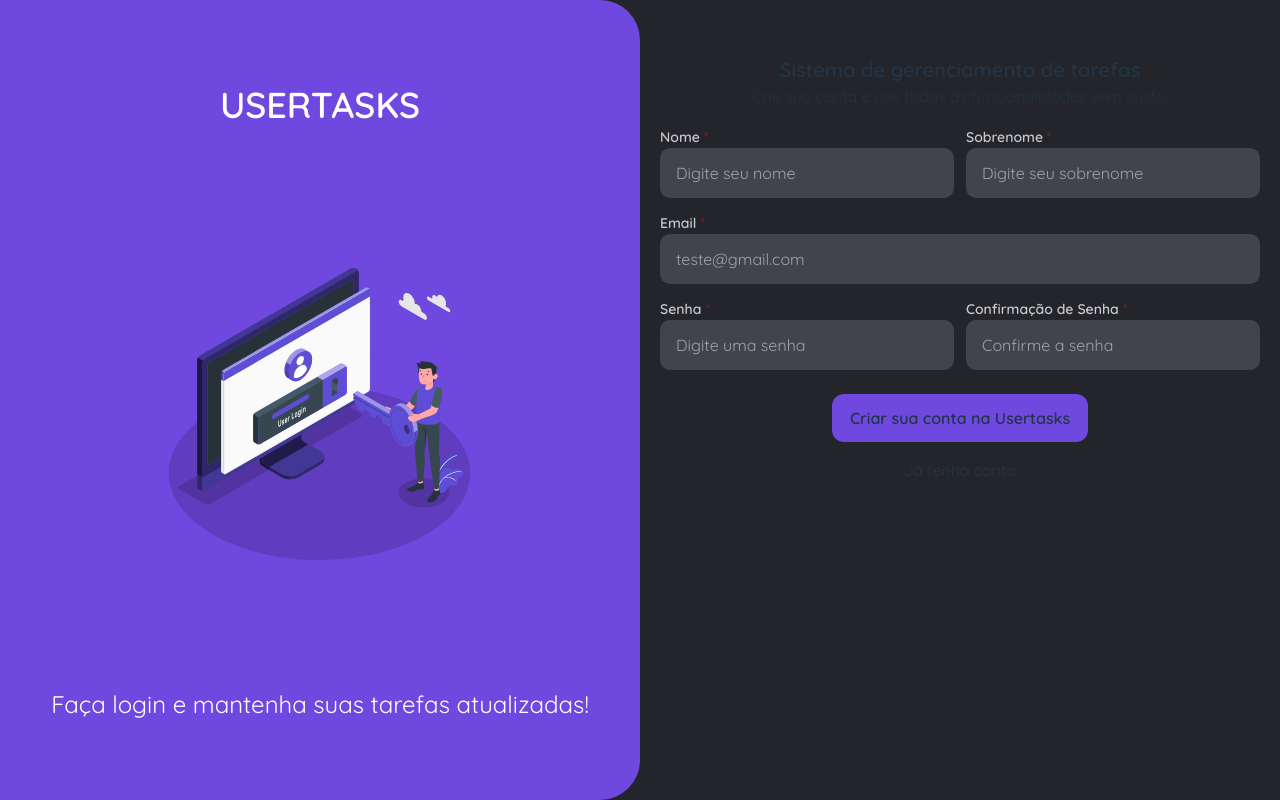
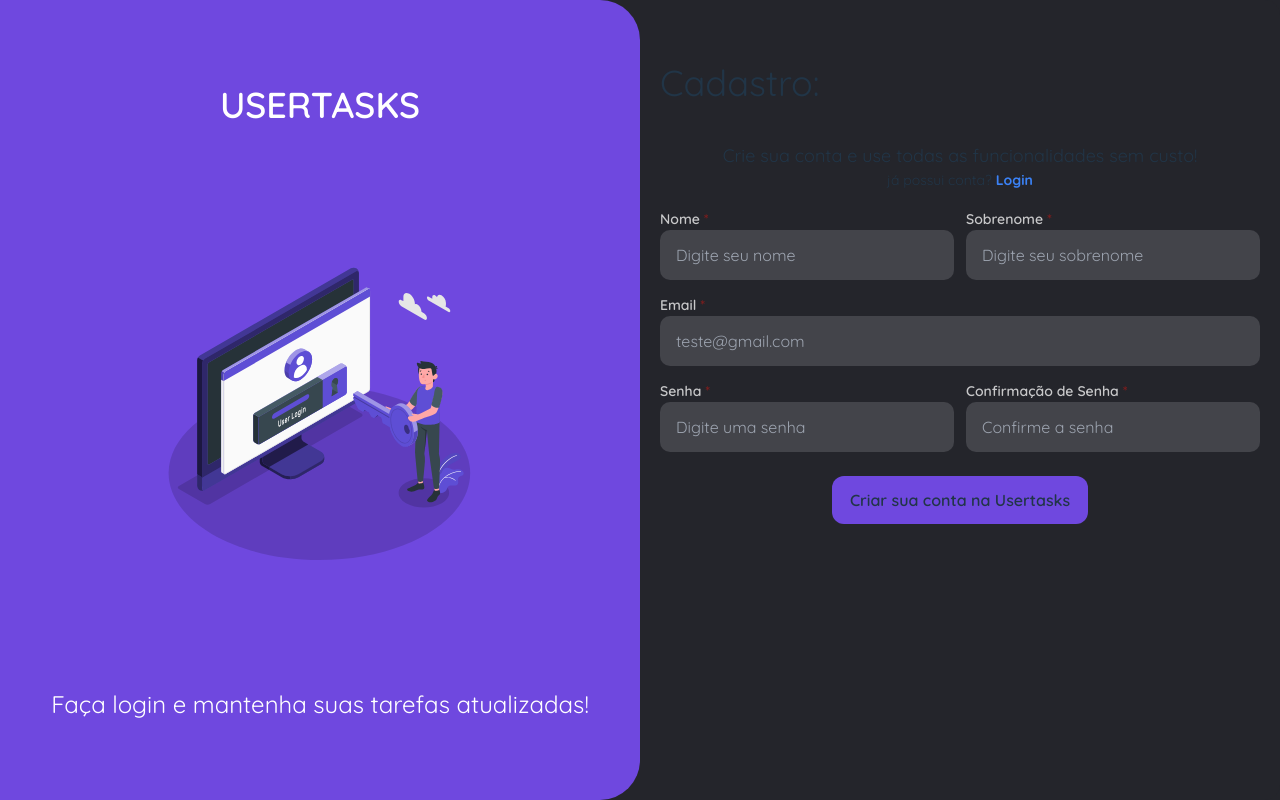
Before and after one commit to tarcisioangelo/node-vue-aws, a Vue app: page /register in a window 1280 px wide. Built offline with nearby package versions, Linux system fonts and the light colour scheme; no server answers.

Commit message:
novo fluxo cadastro

```diff
--- a/src/modules/auth/pages/Login.vue
+++ b/src/modules/auth/pages/Login.vue
@@ -1,8 +1,12 @@
 <template>
     <div class="w-full">
         <form @submit.prevent="handleLogin" autocomplete="off">
-            <p class="text-[36px]">Login:</p>
+            <p class="text-[36px] mb-8">Login:</p>
+
             <p class="text-lg text-center">Faça login e mantenha suas tarefas atualizadas!</p>
+            <p class="text-center text-sm">
+                Não possui conta? <router-link class="link" to="/register">Cadastre-se</router-link>
+            </p>
             <FormContainer>
                 <div class="col-span-12">
                     <DefaultInputText
@@ -31,8 +35,6 @@
             <div class="w-full m-auto text-center pt-4">
                 <DefaultButton text="Entrar na Usertasks" />
             </div>
-
-            <p @click="router.push('/register')" class="text-center cursor-pointer pt-4 w-auto">Já tenho conta</p>
         </form>
     </div>
 </template>
--- a/src/modules/register/pages/Register.vue
+++ b/src/modules/register/pages/Register.vue
@@ -1,8 +1,11 @@
 <template>
     <form @submit.prevent="handleSubmit" autocomplete="off">
-        <p class="text-center text-xl font-semibold">Sistema de gerenciamento de tarefas</p>
-        <p class="text-center text-md font-light pb-4">Crie sua conta e use todas as funcionalidades sem custo.</p>
-        <FormContainer>
+        <p class="text-[36px] mb-8">Cadastro:</p>
+
+        <p class="text-lg text-center">Crie sua conta e use todas as funcionalidades sem custo!</p>
+        <p class="text-center text-sm">já possui conta? <router-link class="link" to="/login">Login</router-link></p>
+
+        <FormContainer class="mt-4">
             <div class="col-span-12 md:col-span-6">
                 <DefaultInputText
                     required
@@ -64,8 +67,6 @@
         <div class="w-64 m-auto text-center pt-4">
             <DefaultButton text="Criar sua conta na Usertasks" />
         </div>
-
-        <p @click="router.push('/login')" class="text-center cursor-pointer pt-4 w-auto">Já tenho conta</p>
     </form>
 </template>
 <script lang="ts" setup>
--- a/src/style.css
+++ b/src/style.css
@@ -23,7 +23,7 @@ body {
 }
 
 .link {
-    @apply text-blue-700 font-bold italic underline cursor-pointer;
+    @apply text-blue-500 font-bold   cursor-pointer;
 }
 
 .container-content {
```
